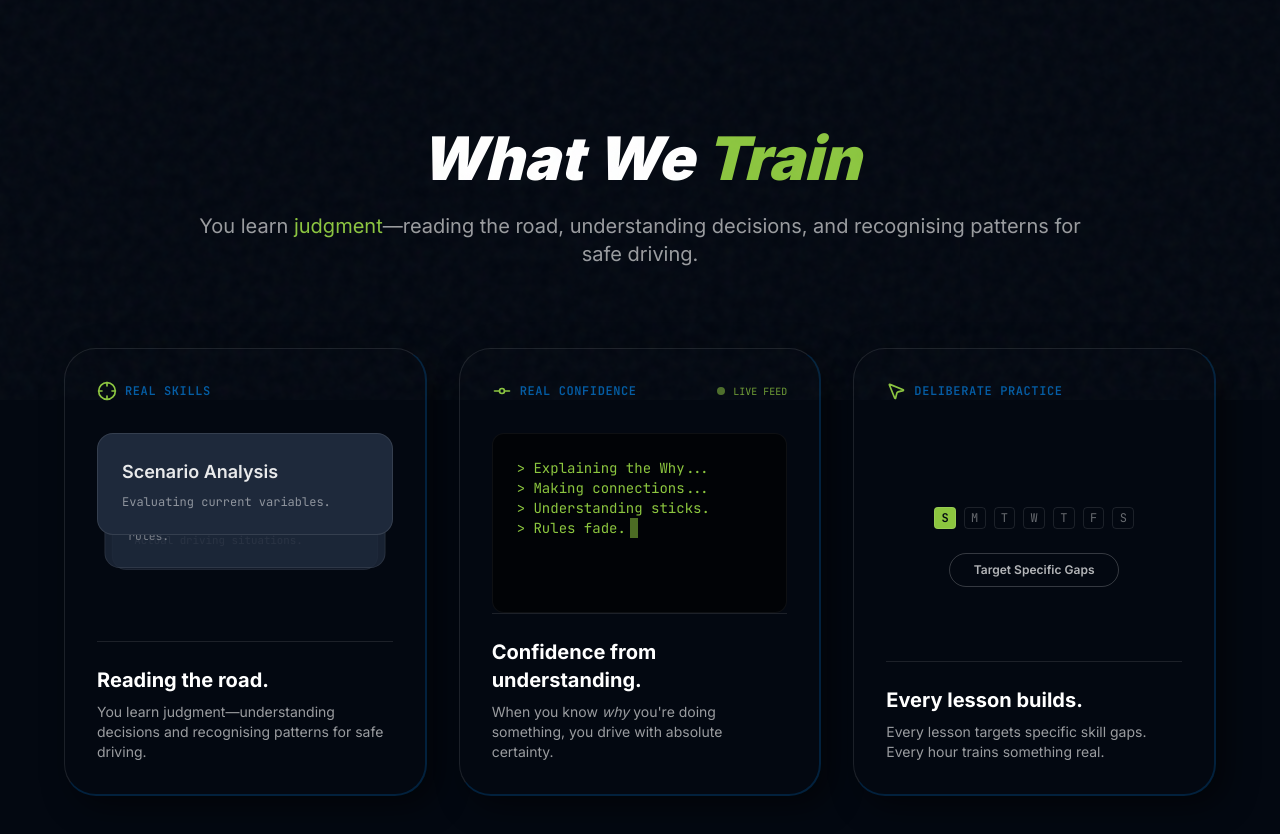
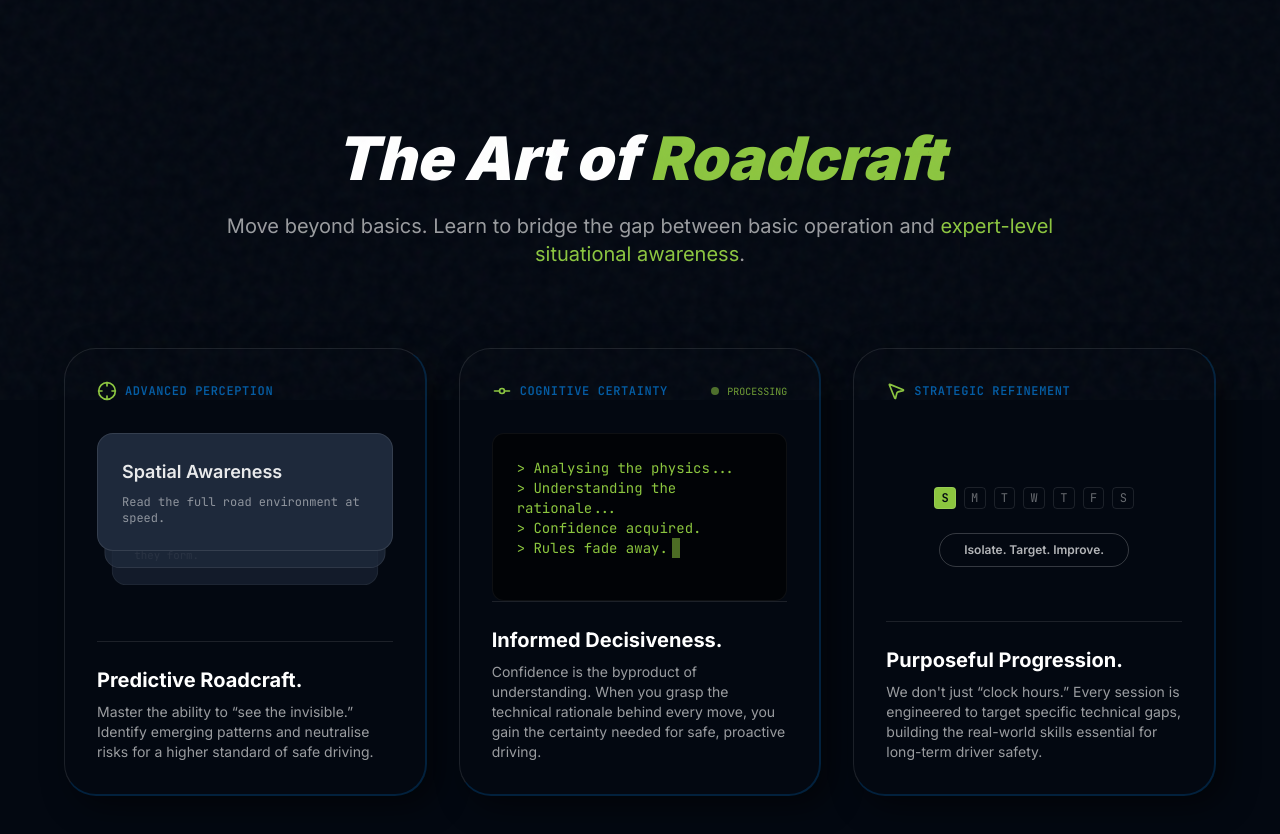
Before and after one commit to Bobby2067/NexDrive, a Next.js app in the folder nexdrive-platform/: page / in a window 1280 px wide. Shown: the part 800-1634 px from the top of the page. Built offline with nearby package versions, Linux system fonts and the light colour scheme.

Commit message:
copy: update Features with new Art of Roadcraft copy

```diff
--- a/nexdrive-platform/src/components/landing/Features.tsx
+++ b/nexdrive-platform/src/components/landing/Features.tsx
@@ -1,5 +1,5 @@
 'use client';
-import { useEffect, useState, useRef } from 'react';
+import { useEffect, useState } from 'react';
 import { MousePointer2, GitCommitHorizontal, Crosshair } from 'lucide-react';
 
 export default function Features() {
@@ -7,26 +7,27 @@ export default function Features() {
     <section id="approach" className="relative z-20 py-32 px-6 md:px-16 max-w-7xl mx-auto">
       <div className="mb-20 text-center max-w-4xl mx-auto">
         <h2 className="font-heading font-black italic text-4xl md:text-6xl text-white mb-6">
-          What We <span className="text-accent">Train</span>
+          The Art of <span className="text-accent">Roadcraft</span>
         </h2>
         <p className="text-white/60 text-lg md:text-xl leading-relaxed">
-          You learn <span className="text-accent">judgment</span>—reading the road, understanding decisions, and recognising patterns for safe driving.
+          Move beyond basics. Learn to bridge the gap between basic operation and{' '}
+          <span className="text-accent">expert-level situational awareness</span>.
         </p>
       </div>
       <div className="grid grid-cols-1 lg:grid-cols-3 gap-8">
-        <DiagnosticShuffler />
-        <TelemetryTypewriter />
-        <SchedulerCard />
+        <PerceptionCard />
+        <CognitionCard />
+        <RefinementCard />
       </div>
     </section>
   );
 }
 
-function DiagnosticShuffler() {
+function PerceptionCard() {
   const [items, setItems] = useState([
-    { id: 1, label: 'Real Roads', sub: 'Actual driving situations.' },
-    { id: 2, label: 'Scenario Analysis', sub: 'Evaluating current variables.' },
-    { id: 3, label: 'Judgment Applied', sub: 'Making decisions on logic, not rules.' },
+    { id: 1, label: 'Pattern Recognition', sub: 'Identify emerging hazards before they form.' },
+    { id: 2, label: 'Spatial Awareness', sub: 'Read the full road environment at speed.' },
+    { id: 3, label: 'Risk Neutralisation', sub: 'Act before the threat becomes critical.' },
   ]);
 
   useEffect(() => {
@@ -43,9 +44,9 @@ function DiagnosticShuffler() {
 
   return (
     <div className="bg-primary border-t border-l border-white/10 border-b-2 border-r-2 border-b-blue/30 border-r-blue/30 rounded-[2rem] p-8 h-[28rem] flex flex-col relative overflow-hidden shadow-[10px_10px_30px_rgba(0,0,0,0.5)]">
-      <div className="flex items-center gap-2 text-blue mb-8">
+      <div className="flex items-center gap-2 mb-8">
         <Crosshair size={20} className="text-accent" />
-        <span className="text-data text-xs uppercase tracking-wider text-blue font-semibold">Real Skills</span>
+        <span className="text-data text-xs uppercase tracking-wider text-blue font-semibold">Advanced Perception</span>
       </div>
       <div className="relative flex-1">
         {items.map((item, index) => (
@@ -64,15 +65,18 @@ function DiagnosticShuffler() {
         ))}
       </div>
       <div className="mt-auto pt-6 border-t border-white/10">
-        <h4 className="font-heading font-bold text-xl text-white mb-2">Reading the road.</h4>
-        <p className="text-sm text-white/60">You learn judgment—understanding decisions and recognising patterns for safe driving.</p>
+        <h4 className="font-heading font-bold text-xl text-white mb-2">Predictive Roadcraft.</h4>
+        <p className="text-sm text-white/60">
+          Master the ability to &ldquo;see the invisible.&rdquo; Identify emerging patterns and neutralise
+          risks for a higher standard of safe driving.
+        </p>
       </div>
     </div>
   );
 }
 
-function TelemetryTypewriter() {
-  const text = '> Explaining the Why...\n> Making connections...\n> Understanding sticks.\n> Rules fade.';
+function CognitionCard() {
+  const text = '> Analysing the physics...\n> Understanding the rationale...\n> Confidence acquired.\n> Rules fade away.';
   const [displayed, setDisplayed] = useState('');
   const [index, setIndex] = useState(0);
 
@@ -92,42 +96,43 @@ function TelemetryTypewriter() {
   return (
     <div className="bg-primary border-t border-l border-white/10 border-b-2 border-r-2 border-b-blue/30 border-r-blue/30 rounded-[2rem] p-8 h-[28rem] flex flex-col relative overflow-hidden shadow-[10px_10px_30px_rgba(0,0,0,0.5)]">
       <div className="flex items-center justify-between mb-8">
-        <div className="flex items-center gap-2 text-blue font-semibold">
+        <div className="flex items-center gap-2 font-semibold">
           <GitCommitHorizontal size={20} className="text-accent" />
-          <span className="text-data text-xs uppercase tracking-wider">Real Confidence</span>
+          <span className="text-data text-xs uppercase tracking-wider text-blue">Cognitive Certainty</span>
         </div>
         <div className="flex items-center gap-2">
           <div className="w-2 h-2 rounded-full bg-accent animate-pulse" />
-          <span className="text-data text-[10px] text-accent/80 uppercase">Live Feed</span>
+          <span className="text-data text-[10px] text-accent/80 uppercase">Processing</span>
         </div>
       </div>
       <div className="flex-1 bg-black/60 rounded-xl p-6 text-data text-sm text-accent whitespace-pre-wrap overflow-hidden border border-white/5">
         {displayed}<span className="inline-block w-2 bg-accent ml-1 animate-pulse">&nbsp;</span>
       </div>
       <div className="mt-auto pt-6 border-t border-white/10">
-        <h4 className="font-heading font-bold text-xl text-white mb-2">Confidence from understanding.</h4>
-        <p className="text-sm text-white/60">When you know <em>why</em> you&apos;re doing something, you drive with absolute certainty.</p>
+        <h4 className="font-heading font-bold text-xl text-white mb-2">Informed Decisiveness.</h4>
+        <p className="text-sm text-white/60">
+          Confidence is the byproduct of understanding. When you grasp the technical rationale
+          behind every move, you gain the certainty needed for safe, proactive driving.
+        </p>
       </div>
     </div>
   );
 }
 
-function SchedulerCard() {
+function RefinementCard() {
   const [highlighted, setHighlighted] = useState(3);
   const days = ['S', 'M', 'T', 'W', 'T', 'F', 'S'];
 
   useEffect(() => {
-    const interval = setInterval(() => {
-      setHighlighted((prev) => (prev + 1) % 7);
-    }, 1500);
+    const interval = setInterval(() => setHighlighted((prev) => (prev + 1) % 7), 1500);
     return () => clearInterval(interval);
   }, []);
 
   return (
     <div className="bg-primary border-t border-l border-white/10 border-b-2 border-r-2 border-b-blue/30 border-r-blue/30 rounded-[2rem] p-8 h-[28rem] flex flex-col relative overflow-hidden shadow-[10px_10px_30px_rgba(0,0,0,0.5)]">
-      <div className="flex items-center gap-2 text-blue font-semibold mb-8">
+      <div className="flex items-center gap-2 mb-8">
         <MousePointer2 size={20} className="text-accent" />
-        <span className="text-data text-xs uppercase tracking-wider">Deliberate Practice</span>
+        <span className="text-data text-xs uppercase tracking-wider text-blue font-semibold">Strategic Refinement</span>
       </div>
       <div className="flex-1 flex flex-col items-center justify-center">
         <div className="grid grid-cols-7 gap-2 w-full max-w-[200px] mb-6">
@@ -143,12 +148,15 @@ function SchedulerCard() {
           ))}
         </div>
         <div className="px-6 py-2 rounded-full border border-white/20 text-xs font-heading font-semibold text-white/70">
-          Target Specific Gaps
+          Isolate. Target. Improve.
         </div>
       </div>
       <div className="mt-auto pt-6 border-t border-white/10">
-        <h4 className="font-heading font-bold text-xl text-white mb-2">Every lesson builds.</h4>
-        <p className="text-sm text-white/60">Every lesson targets specific skill gaps. Every hour trains something real.</p>
+        <h4 className="font-heading font-bold text-xl text-white mb-2">Purposeful Progression.</h4>
+        <p className="text-sm text-white/60">
+          We don&apos;t just &ldquo;clock hours.&rdquo; Every session is engineered to target specific technical
+          gaps, building the real-world skills essential for long-term driver safety.
+        </p>
       </div>
     </div>
   );
```
